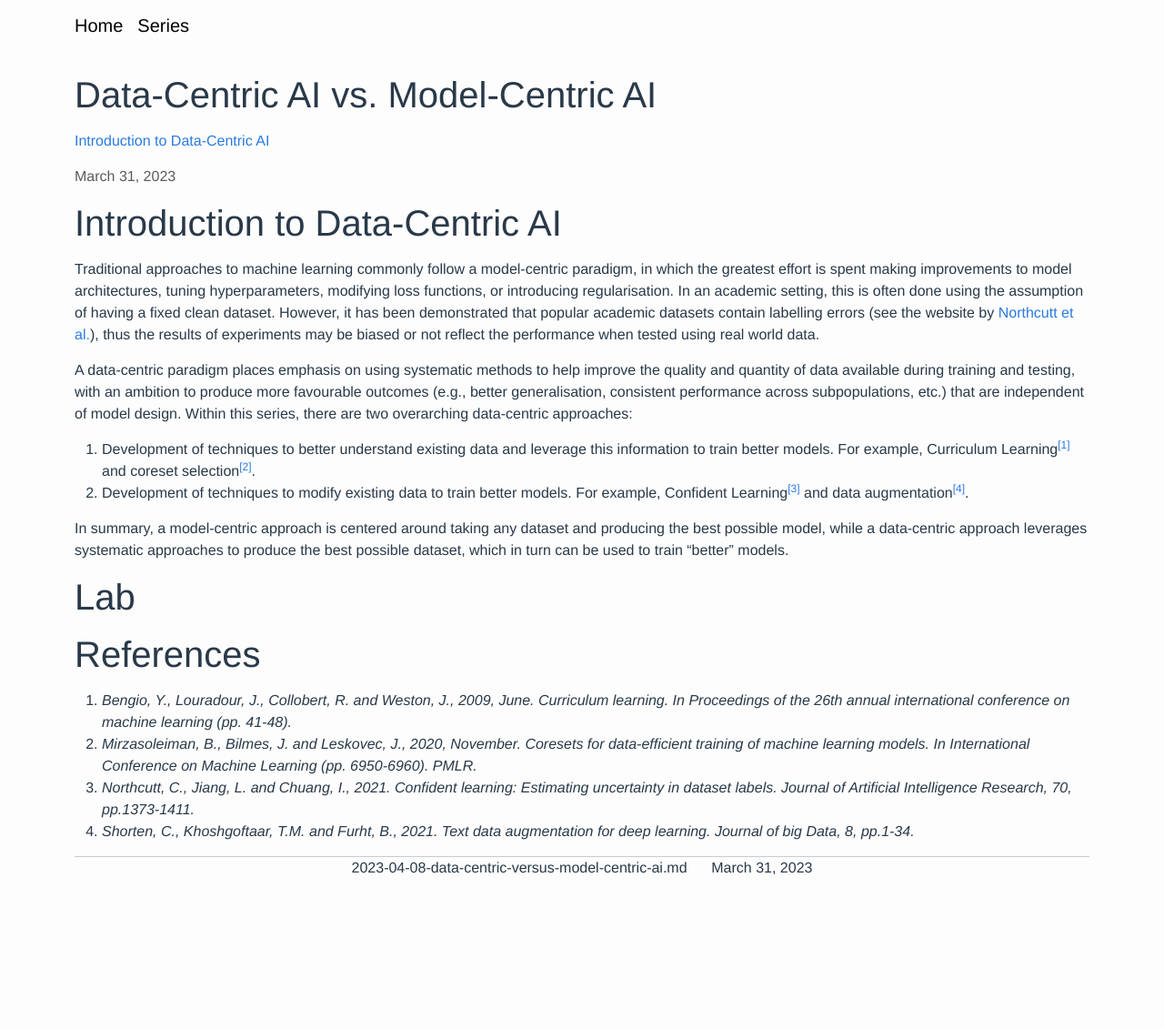
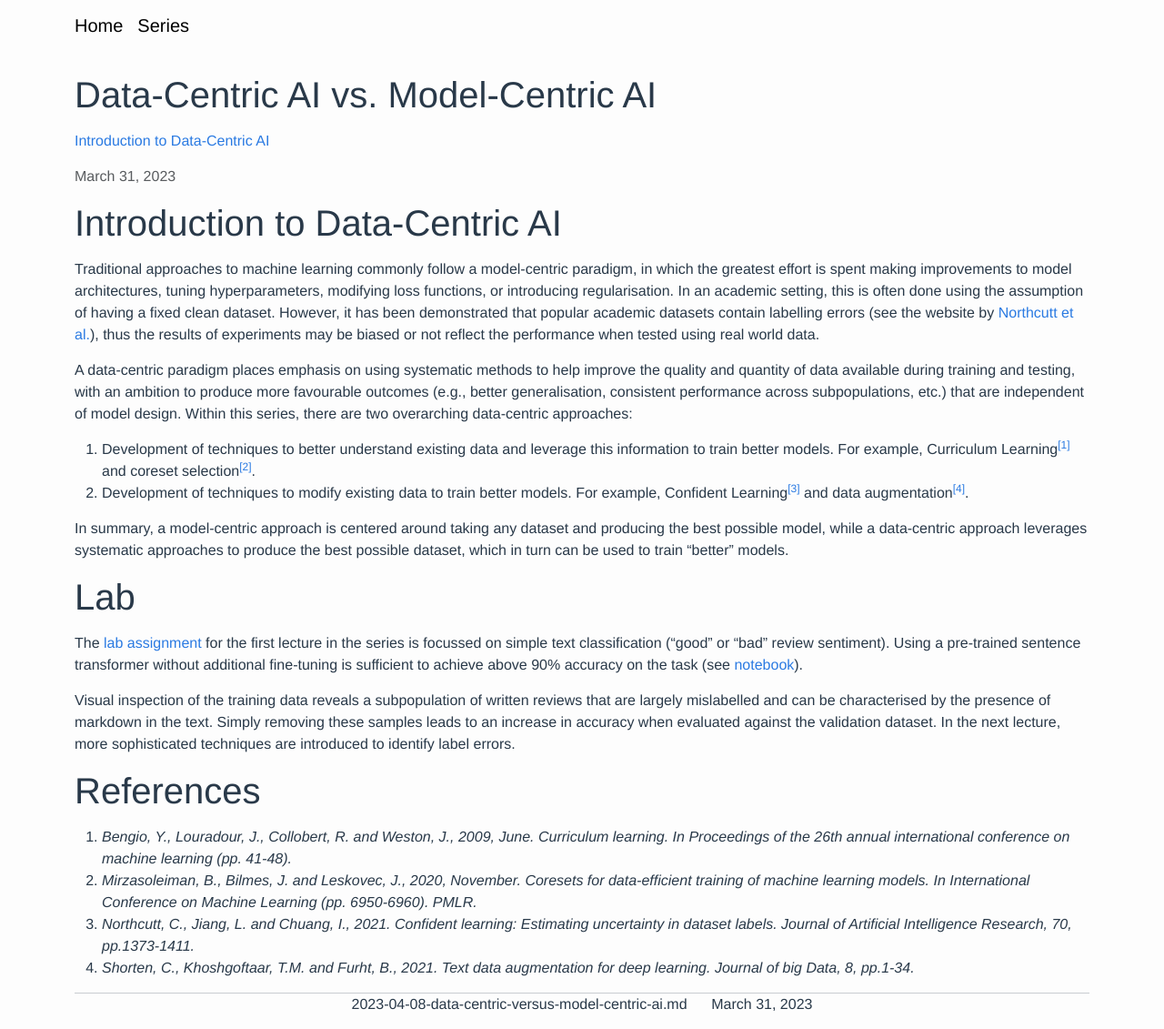
Before and after one commit to t-walshe/t-walshe.github.io, a Jekyll site: the page built from _posts/2023-04-08-data-centric-versus-model-centric-ai.md, in a window 1280 px wide. Shown: the whole page at 91% size. Built offline with Jekyll 4.4.1, drawn with Linux system fonts in a browser that asks for light colours; before the commit the page ends 981 px from its top, so only the background shows below that.

Commit message:
Completed write up

```diff
--- a/_posts/2023-04-08-data-centric-versus-model-centric-ai.md
+++ b/_posts/2023-04-08-data-centric-versus-model-centric-ai.md
@@ -20,6 +20,11 @@ In summary, a model-centric approach is centered around taking any dataset and p
 
 
 # Lab
+The [lab assignment](https://github.com/dcai-course/dcai-lab/blob/master/data_centric_model_centric/Lab%20-%20Data-Centric%20AI%20vs%20Model-Centric%20AI.ipynb) for the first lecture in the series is focussed on simple text classification ("good" or "bad" review sentiment). Using a pre-trained sentence transformer without additional fine-tuning is sufficient to achieve above 90% accuracy on the task (see [notebook](https://github.com/t-walshe/Introduction-to-Data-Centric-AI/blob/main/lab_1/Simple%20Text%20Classifier.ipynb)).
+
+Visual inspection of the training data reveals a subpopulation of written reviews that are largely mislabelled and can be characterised by the presence of markdown in the text. Simply removing these samples leads to an increase in accuracy when evaluated against the validation dataset. In the next lecture, more sophisticated techniques are introduced to identify label errors.
+
+
 
 # References
 <ol>
```
